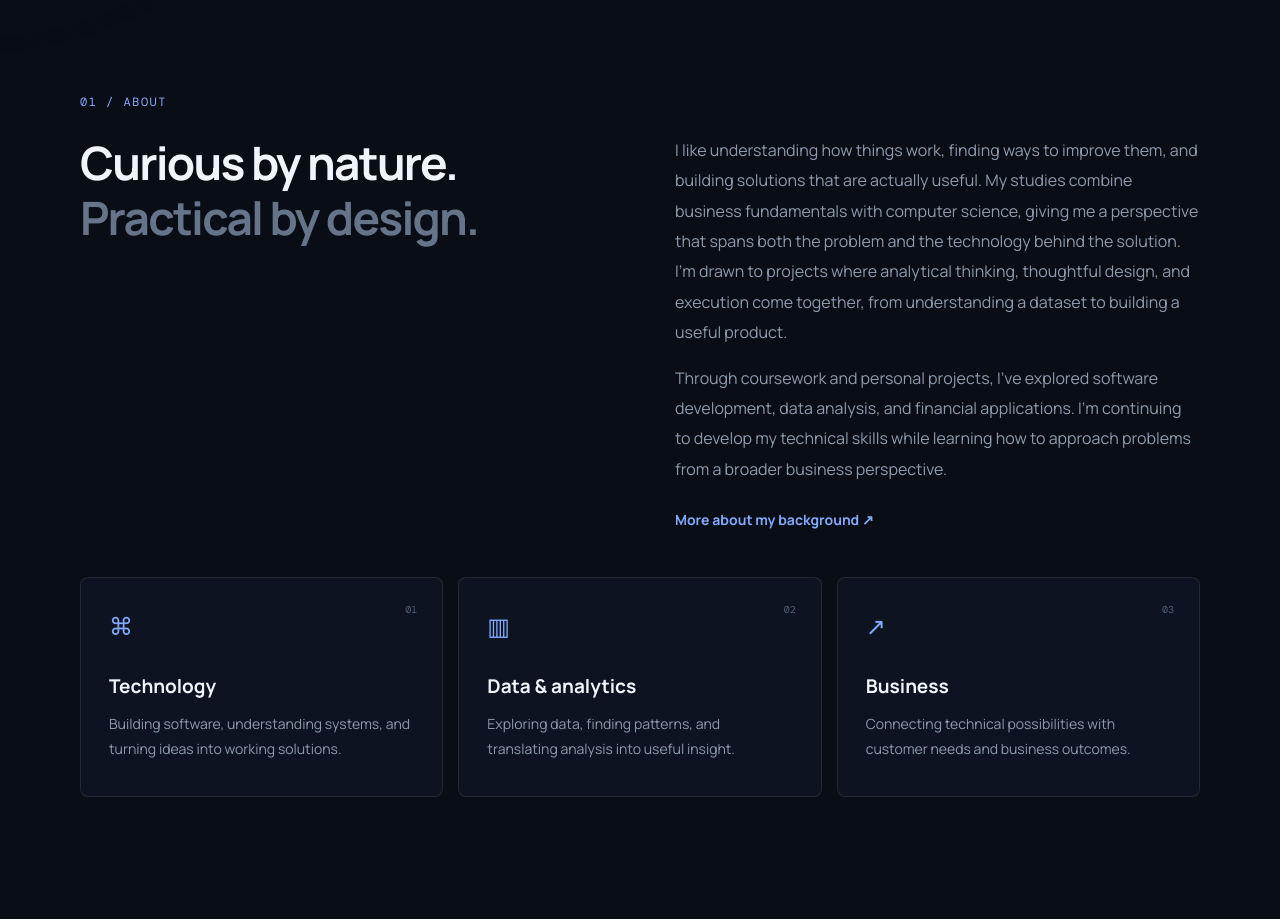
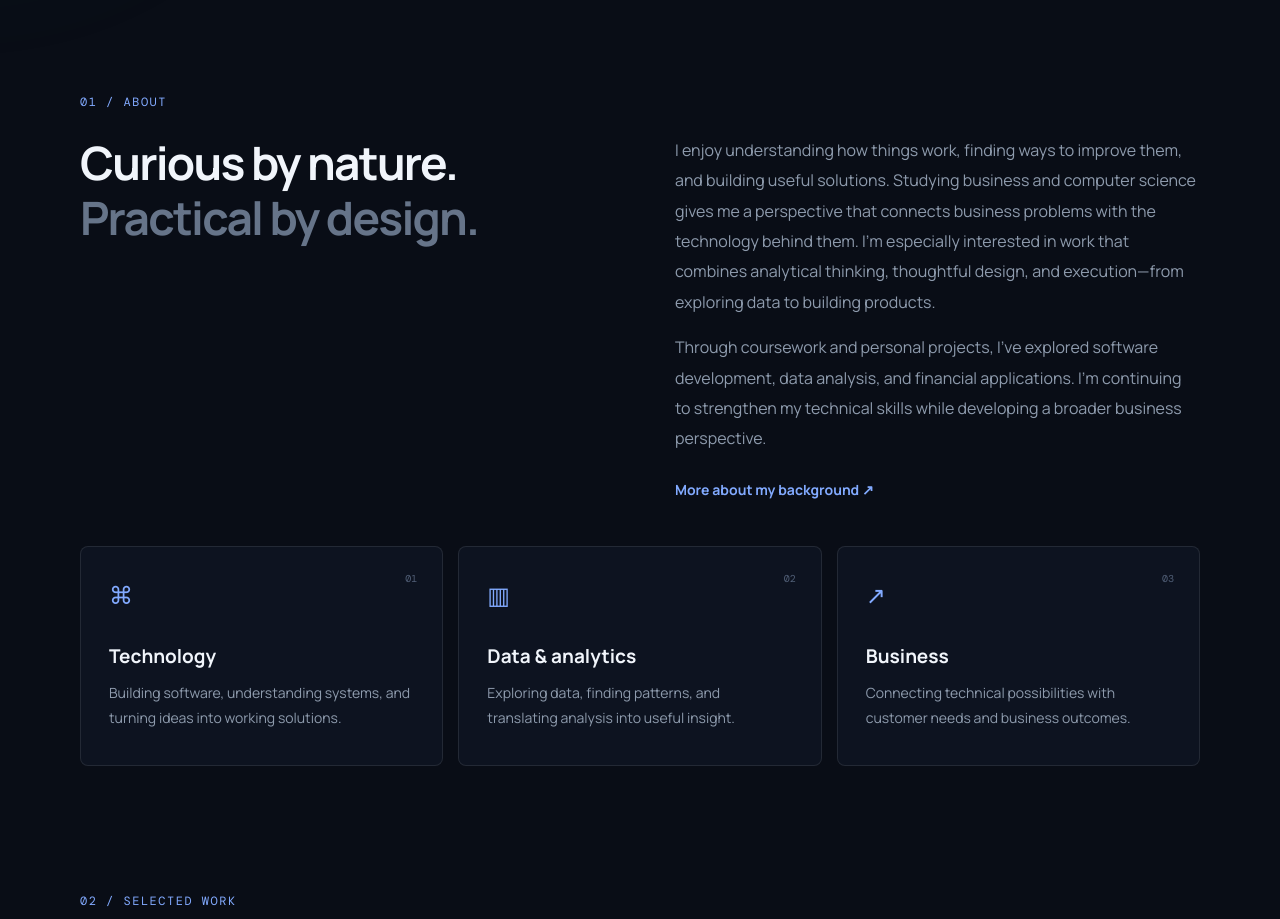
Before and after one commit to abhisek200/abhisek200.github.io, a plain HTML site: page index.html in a window 1280 px wide. Shown: the part 880-1799 px from the top of the page. Drawn offline with nearby package versions, Linux system fonts and the light colour scheme.

Commit message:
Update index.html

```diff
--- a/index.html
+++ b/index.html
@@ -53,8 +53,8 @@
       <div class="section-heading-grid">
         <h2>Curious by nature.<br><span class="muted">Practical by design.</span></h2>
         <div class="about-copy">
-          <p>I like understanding how things work, finding ways to improve them, and building solutions that are actually useful. My studies combine business fundamentals with computer science, giving me a perspective that spans both the problem and the technology behind the solution. I'm drawn to projects where analytical thinking, thoughtful design, and execution come together, from understanding a dataset to building a useful product.</p>
-          <p>Through coursework and personal projects, I've explored software development, data analysis, and financial applications. I'm continuing to develop my technical skills while learning how to approach problems from a broader business perspective.</p>
+          <p>I enjoy understanding how things work, finding ways to improve them, and building useful solutions. Studying business and computer science gives me a perspective that connects business problems with the technology behind them. I'm especially interested in work that combines analytical thinking, thoughtful design, and execution—from exploring data to building products.</p>
+          <p>Through coursework and personal projects, I've explored software development, data analysis, and financial applications. I'm continuing to strengthen my technical skills while developing a broader business perspective.</p>
           <a class="text-link" href="https://www.linkedin.com/in/ivan-cheglakov-a30876327/" target="_blank" rel="noreferrer">More about my background <span>↗</span></a>
         </div>
       </div>
```
